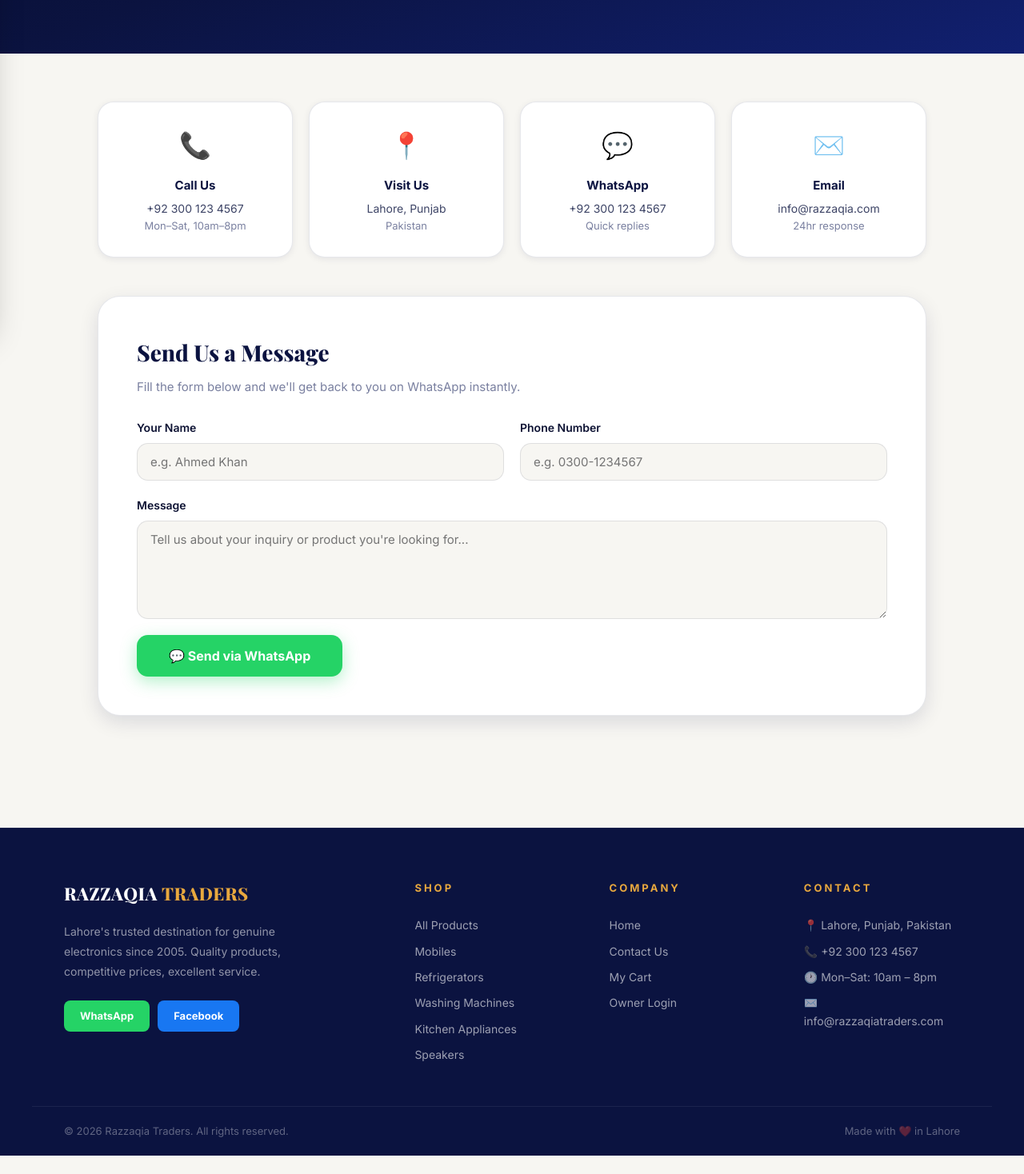
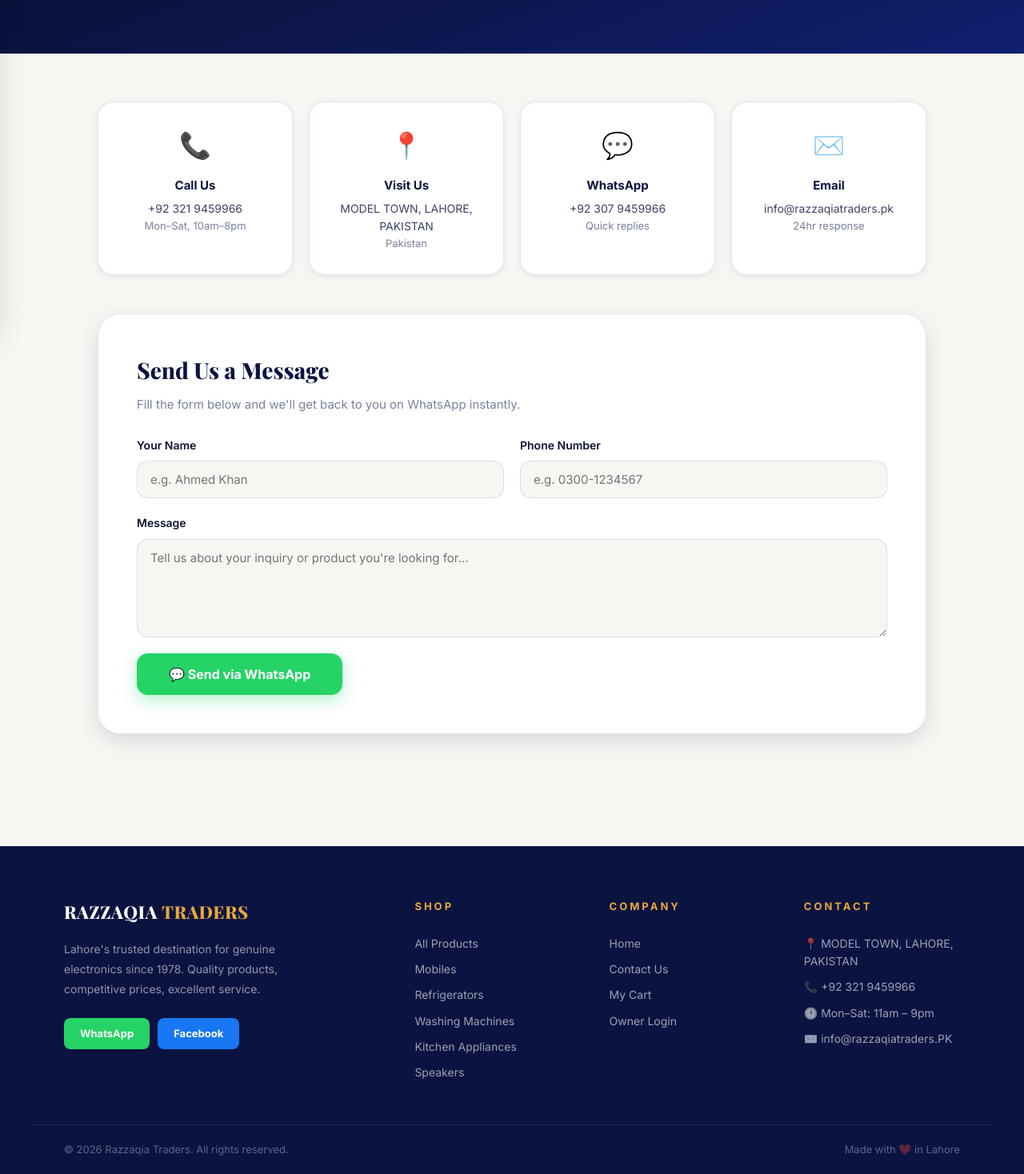
Before and after one commit to tayyab5050j-ai/razzaqia-traders, a React (Vite) app: page /contact in a window 1280 px wide. Shown: the part 379-1847 px from the top of the page at 80% size. Before the commit the page ends 1824 px from the top, so only its background shows below. Built offline with nearby package versions, Linux system fonts and the light colour scheme.

Commit message:
Update project

```diff
--- a/src/components/Footer.jsx
+++ b/src/components/Footer.jsx
@@ -11,10 +11,10 @@
             <span className="logo-orange"> TRADERS</span>
           </div>
           <p className="footer-tagline">
-            Lahore's trusted destination for genuine electronics since 2005. Quality products, competitive prices, excellent service.
+            Lahore's trusted destination for genuine electronics since 1978. Quality products, competitive prices, excellent service.
           </p>
           <div className="footer-social">
-            <a href="https://wa.me/923001234567" target="_blank" rel="noreferrer" className="social-btn whatsapp">
+            <a href="https://wa.me/923079459966" target="_blank" rel="noreferrer" className="social-btn whatsapp">
               WhatsApp
             </a>
             <a href="https://facebook.com" target="_blank" rel="noreferrer" className="social-btn facebook">
@@ -43,10 +43,10 @@
 
         <div className="footer-links-col">
           <h4>Contact</h4>
-          <p className="footer-contact-item">📍 Lahore, Punjab, Pakistan</p>
-          <p className="footer-contact-item">📞 +92 300 123 4567</p>
-          <p className="footer-contact-item">🕐 Mon–Sat: 10am – 8pm</p>
-          <p className="footer-contact-item">✉️ info@razzaqiatraders.com</p>
+          <p className="footer-contact-item">📍 MODEL TOWN, LAHORE, PAKISTAN</p>
+          <p className="footer-contact-item">📞 +92 321 9459966</p>
+          <p className="footer-contact-item">🕐 Mon–Sat: 11am – 9pm</p>
+          <p className="footer-contact-item">✉️ info@razzaqiatraders.PK</p>
         </div>
 
       </div>
--- a/src/pages/Contact.jsx
+++ b/src/pages/Contact.jsx
@@ -22,7 +22,7 @@
       `Name: ${form.name}%0A` +
       `Phone: ${form.phone}%0A%0A` +
       `Message: ${form.message}`;
-    window.open(`https://wa.me/923001234567?text=${text}`, "_blank");
+    window.open(`https://wa.me/923079459966?text=${text}`, "_blank");
     setSent(true);
     setForm({ name: "", phone: "", message: "" });
   };
@@ -35,7 +35,7 @@
       <div className="contact-page">
 
         <div className="contact-hero">
-          <span className="contact-badge">📍 LAHORE, PAKISTAN</span>
+          <span className="contact-badge">📍 MODEL TOWN, LAHORE, PAKISTAN</span>
           <h1>Get In Touch</h1>
           <p>Have a question or want to place a custom order? We're here to help.</p>
         </div>
@@ -47,28 +47,28 @@
             <div className="contact-info-card">
               <div className="contact-icon">📞</div>
               <h3>Call Us</h3>
-              <p>+92 300 123 4567</p>
+              <p>+92 321 9459966</p>
               <p style={{ color: "var(--text-muted)", fontSize: "13px" }}>Mon–Sat, 10am–8pm</p>
             </div>
 
             <div className="contact-info-card">
               <div className="contact-icon">📍</div>
               <h3>Visit Us</h3>
-              <p>Lahore, Punjab</p>
+              <p>MODEL TOWN, LAHORE, PAKISTAN</p>
               <p style={{ color: "var(--text-muted)", fontSize: "13px" }}>Pakistan</p>
             </div>
 
             <div className="contact-info-card">
               <div className="contact-icon">💬</div>
               <h3>WhatsApp</h3>
-              <p>+92 300 123 4567</p>
+              <p>+92 307 9459966</p>
               <p style={{ color: "var(--text-muted)", fontSize: "13px" }}>Quick replies</p>
             </div>
 
             <div className="contact-info-card">
               <div className="contact-icon">✉️</div>
               <h3>Email</h3>
-              <p>info@razzaqia.com</p>
+              <p>info@razzaqiatraders.pk</p>
               <p style={{ color: "var(--text-muted)", fontSize: "13px" }}>24hr response</p>
             </div>
 
```
